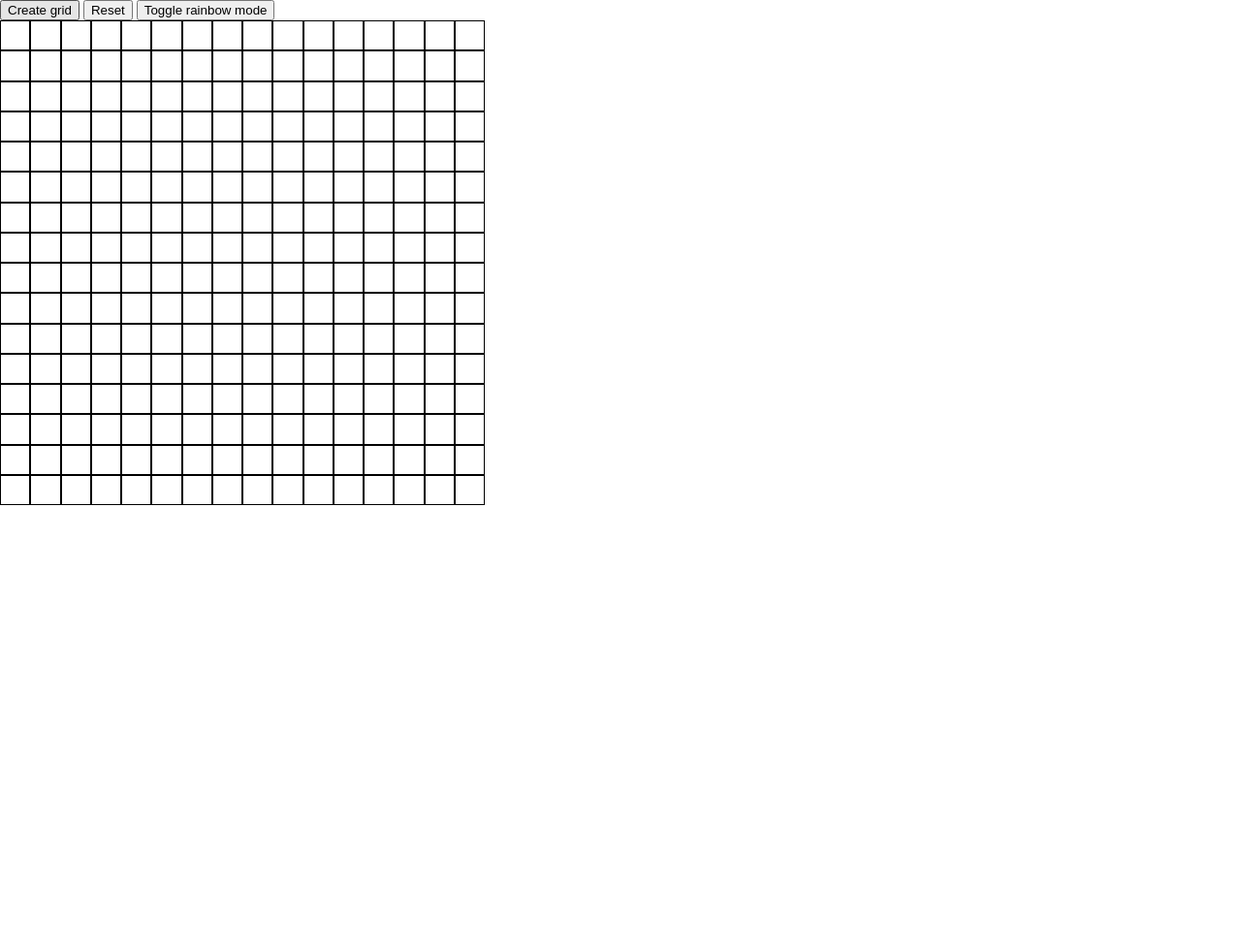
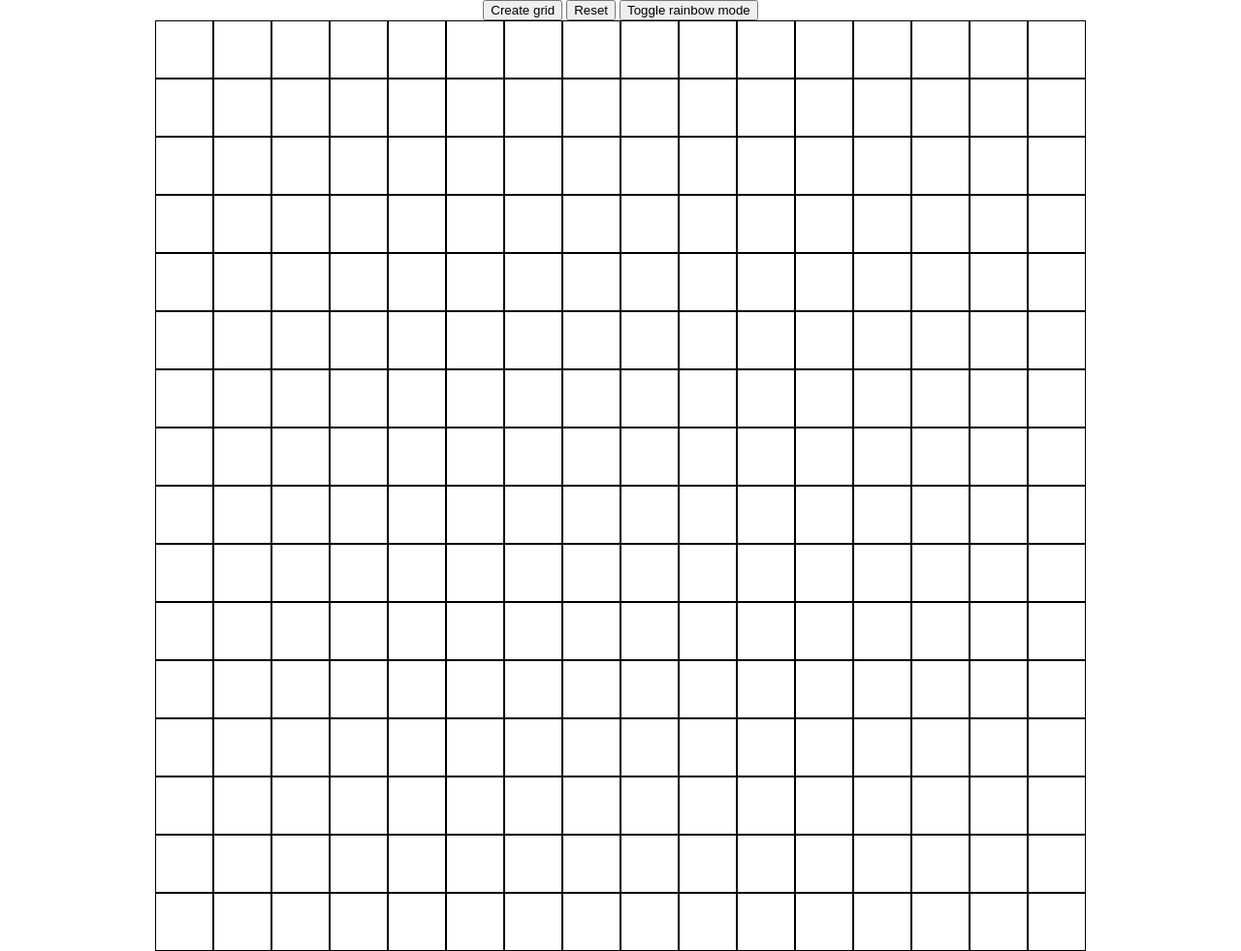
Before and after one commit to AndreaRotunno/odin-etch-a-sketch, a plain HTML site: page index.html in a window 1280 px wide. Shown: the whole page at 97% size. Before the commit the page ends 800 px from the top, so only its background shows below. Drawn offline with Linux system fonts and the light colour scheme.

Commit message:
change default grid size, center grid on viewport

```diff
--- a/style.css
+++ b/style.css
@@ -1,5 +1,9 @@
 body {
   margin: 0;
+  display: flex;
+  flex-direction: column;
+  justify-content: center;
+  align-items: center;
 }
 
 .block {
@@ -9,8 +13,8 @@ body {
 .container {
   display: flex;
   flex-direction: column;
-  width: 500px;
-  height: 500px;
+  width: 960px;
+  height: 960px;
 }
 .row {
   display: flex;
```
